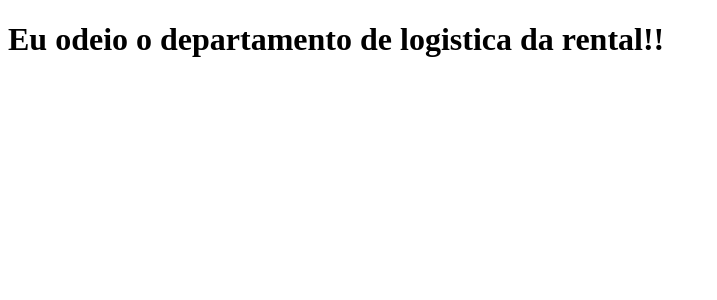
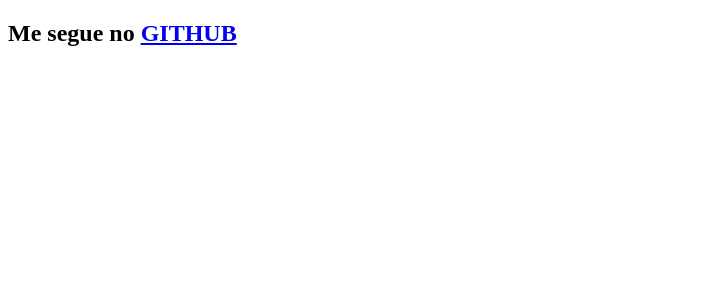
Before and after one commit to guilhermyrodrigues/clone-tabnews, a Next.js app: page / in a window 1280 px wide. Shown: the top 300 px of the page, without its empty margins (0-717 px from the left). Built offline with nearby package versions, Linux system fonts and the light colour scheme.

Commit message:
alterando frase inicial

```diff
--- a/pages/index.js
+++ b/pages/index.js
@@ -1,6 +1,9 @@
 function Home() {
     return (
-    <h1>Eu odeio o departamento de logistica da rental!!</h1>
+        <div>
+            <h2>Me segue no <a href="https://github.com/guilhermyrodrigues">GITHUB</a></h2>
+        </div>
+
     )
 }
 
```
